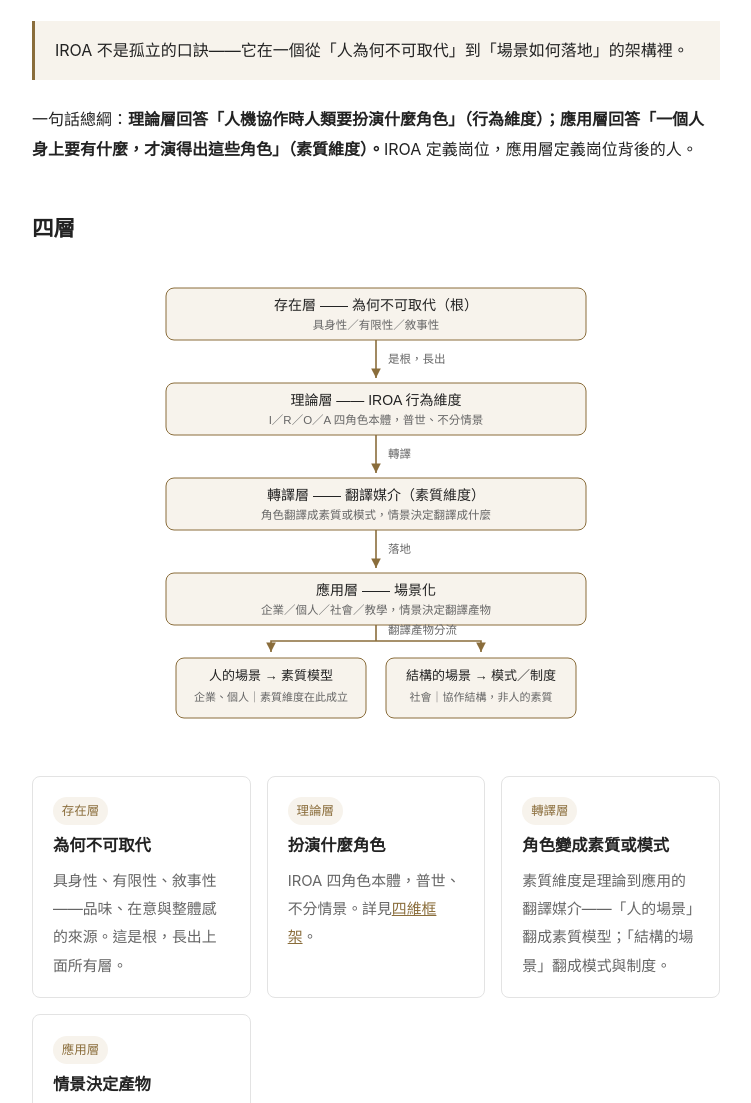
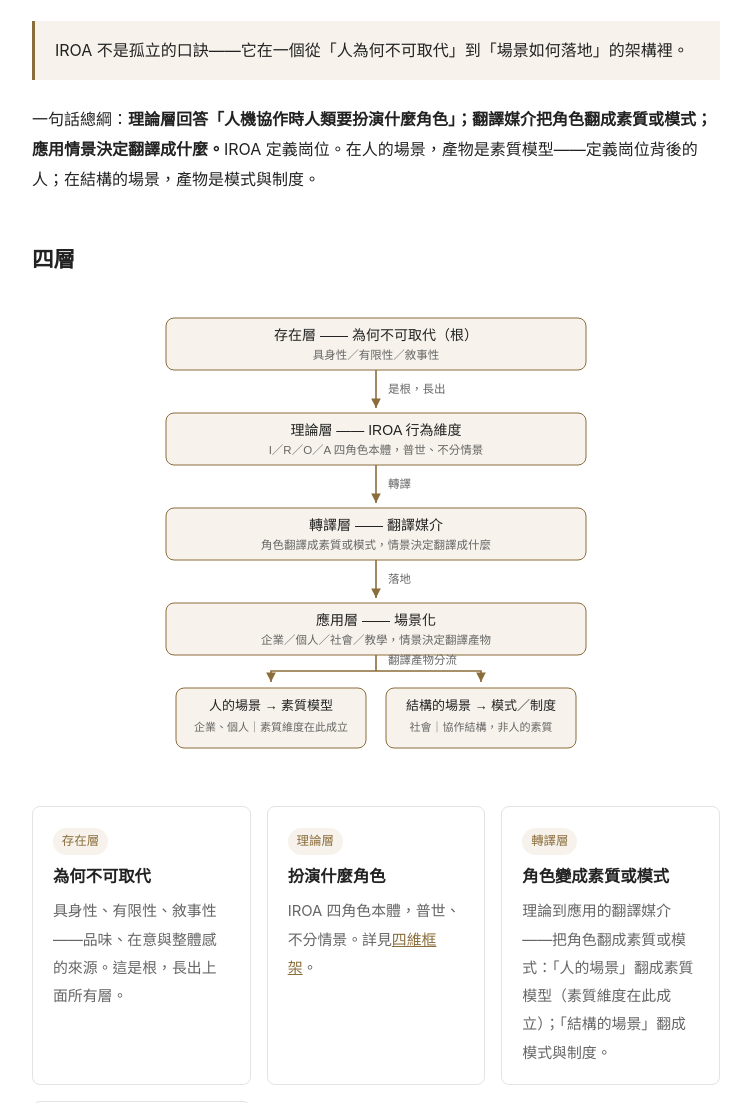
Before and after one commit to matthewkcmak/iroa, a plain HTML site: page architecture.html in a window 1280 px wide. Shown: the part 162-1265 px from the top of the page, without its empty margins (264-1015 px from the left). Drawn offline with Linux system fonts and the light colour scheme.

Commit message:
content: 總綱改媒介/產物分離版；轉譯層名去「素質維度」（僅適用人的場景，術語下放分流框）

```diff
--- a/architecture.html
+++ b/architecture.html
@@ -38,7 +38,7 @@
   <h1>四層架構</h1>
   <blockquote>IROA 不是孤立的口訣——它在一個從「人為何不可取代」到「場景如何落地」的架構裡。</blockquote>
 
-  <p>一句話總綱：<strong>理論層回答「人機協作時人類要扮演什麼角色」（行為維度）；應用層回答「一個人身上要有什麼，才演得出這些角色」（素質維度）。</strong>IROA 定義崗位，應用層定義崗位背後的人。</p>
+  <p>一句話總綱：<strong>理論層回答「人機協作時人類要扮演什麼角色」；翻譯媒介把角色翻成素質或模式；應用情景決定翻譯成什麼。</strong>IROA 定義崗位。在人的場景，產物是素質模型——定義崗位背後的人；在結構的場景，產物是模式與制度。</p>
 
   <h2>四層</h2>
   <svg class="diagram" width="520" height="470" viewBox="0 0 520 470" role="img" aria-label="IROA 四層架構圖：存在層、理論層、轉譯層、應用層，及應用層之後的翻譯產物分流（人的場景產出素質模型、結構的場景產出模式制度）">
@@ -55,7 +55,7 @@
       <text x="260" y="127" font-size="14" fill="#222">理論層 —— IROA 行為維度</text>
       <text x="260" y="146" font-size="11.5" fill="#666">I／R／O／A 四角色本體，普世、不分情景</text>
       <rect x="50" y="200" width="420" height="52" rx="8" fill="#f7f3ec" stroke="#8a6d3b"></rect>
-      <text x="260" y="222" font-size="14" fill="#222">轉譯層 —— 翻譯媒介（素質維度）</text>
+      <text x="260" y="222" font-size="14" fill="#222">轉譯層 —— 翻譯媒介</text>
       <text x="260" y="241" font-size="11.5" fill="#666">角色翻譯成素質或模式，情景決定翻譯成什麼</text>
       <rect x="50" y="295" width="420" height="52" rx="8" fill="#f7f3ec" stroke="#8a6d3b"></rect>
       <text x="260" y="317" font-size="14" fill="#222">應用層 —— 場景化</text>
@@ -101,7 +101,7 @@
     <div class="card">
       <span class="status">轉譯層</span>
       <h3>角色變成素質或模式</h3>
-      <p>素質維度是理論到應用的翻譯媒介——「人的場景」翻成素質模型；「結構的場景」翻成模式與制度。</p>
+      <p>理論到應用的翻譯媒介——把角色翻成素質或模式：「人的場景」翻成素質模型（素質維度在此成立）；「結構的場景」翻成模式與制度。</p>
     </div>
     <div class="card">
       <span class="status">應用層</span>
```
